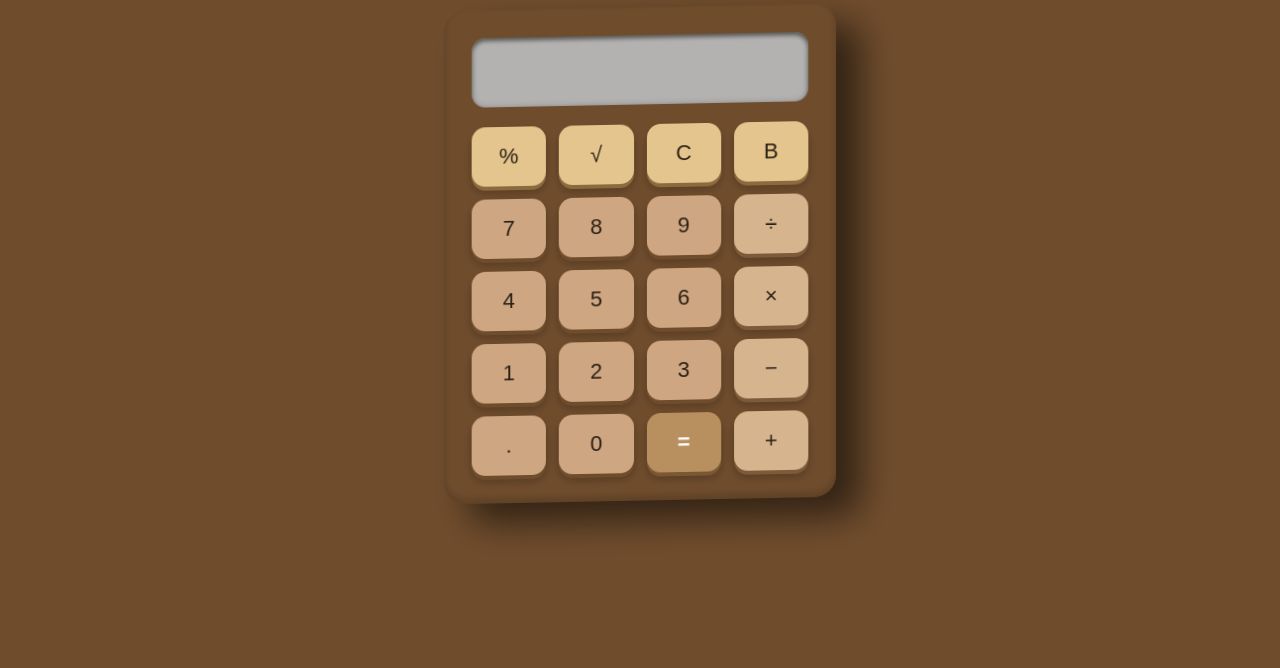
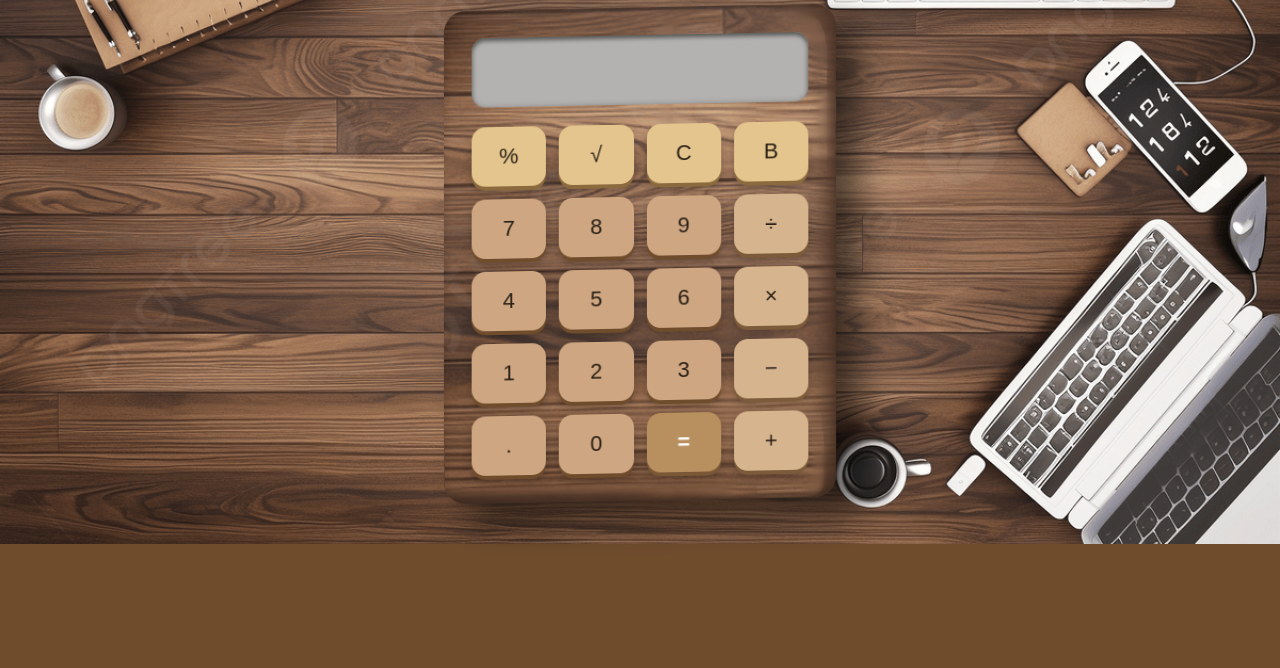
Before and after one commit to Jasu-html/CALCULATOR-IN-JS, a plain HTML site: page index.html in a window 1280 px wide. Shown: the part 132-800 px from the top of the page. Drawn offline with Linux system fonts and the light colour scheme; the site is published under a folder, as on GitHub Pages, so addresses that start at the root find nothing; a web font is replaced by a local one.

Commit message:
Fixed CSS

```diff
--- a/CSS/style.css
+++ b/CSS/style.css
@@ -1,7 +1,7 @@
 /* === GLOBAL PAGE STYLE === */
 body {
   font-family: "Poppins", sans-serif;
-  background-image: url("/CALCULATOR-IN-JS/IMG/deskbg.jpg");
+  background-image: url("../IMG/deskbg.jpg");
   background-repeat: no-repeat;
   background-size: cover;
   background-position: center;
@@ -24,7 +24,7 @@ body {
 
 /*CALCULATOR*/
 .calculator {
-  background-image: url("/CALCULATOR-IN-JS/IMG/calculator.png");
+  background-image: url("../IMG/calculator.png");
   padding: 28px;
   width: 340px;
   border-radius: 22px;
```
